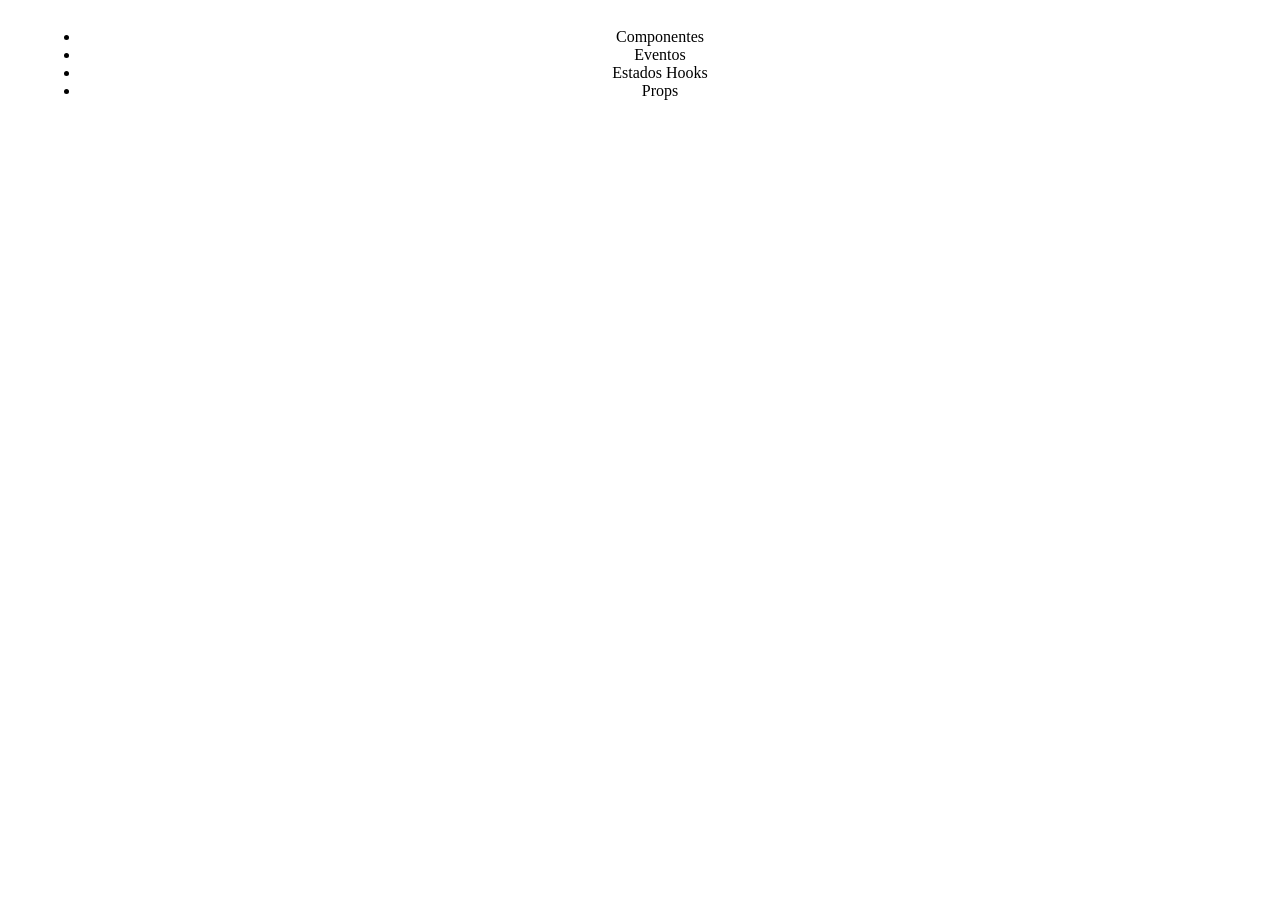
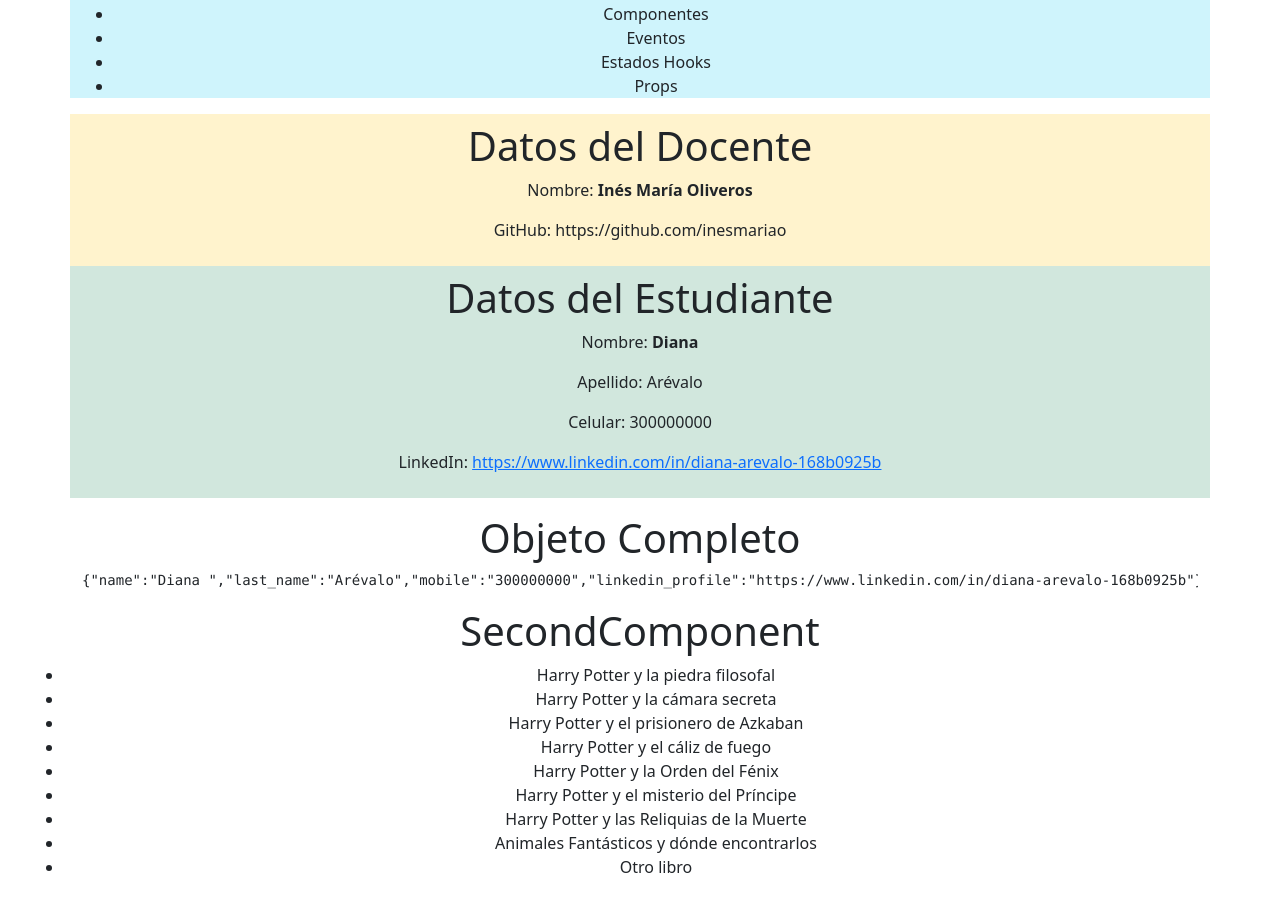
Before and after one commit to inesmariao/b3_practice_components_react, a React (Vite) app: page / in a window 1280 px wide. Shown: the part 190-1102 px from the top of the page. Before the commit the page ends 800 px from the top, so only its background shows below. Built offline with nearby package versions, Linux system fonts and the light colour scheme.

Commit message:
update MyFirstComponent and New component SecondComponent

```diff
--- a/index.html
+++ b/index.html
@@ -4,10 +4,12 @@
     <meta charset="UTF-8" />
     <link rel="icon" type="image/svg+xml" href="/vite.svg" />
     <meta name="viewport" content="width=device-width, initial-scale=1.0" />
+    <link href="https://cdn.jsdelivr.net/npm/bootstrap@5.3.3/dist/css/bootstrap.min.css" rel="stylesheet" integrity="sha384-QWTKZyjpPEjISv5WaRU9OFeRpok6YctnYmDr5pNlyT2bRjXh0JMhjY6hW+ALEwIH" crossorigin="anonymous">
     <title>Bootcamp 270</title>
   </head>
   <body>
     <div id="root"></div>
     <script type="module" src="/src/main.jsx"></script>
+    <script src="https://cdn.jsdelivr.net/npm/bootstrap@5.3.3/dist/js/bootstrap.bundle.min.js" integrity="sha384-YvpcrYf0tY3lHB60NNkmXc5s9fDVZLESaAA55NDzOxhy9GkcIdslK1eN7N6jIeHz" crossorigin="anonymous"></script>
   </body>
 </html>
--- a/src/App.jsx
+++ b/src/App.jsx
@@ -1,5 +1,6 @@
 import './App.css';
 import { MyFirstComponent } from './components/MyFirstComponent';
+import { SecondComponent } from './components/SecondComponent';
 
 function App() {
 
@@ -7,6 +8,7 @@ function App() {
     <>
       <h1>Fundamentos de React</h1>
       <MyFirstComponent />
+      <SecondComponent />
     </>
   )
 };
--- a/src/components/MyFirstComponent.jsx
+++ b/src/components/MyFirstComponent.jsx
@@ -1,8 +1,23 @@
 
 export const MyFirstComponent = () => {
+
+  const name = "Inés María Oliveros";
+
+  const github_profile = "https://github.com/inesmariao";
+
+  const student = {
+    name: "Diana ",
+    last_name: "Arévalo",
+    mobile: "300000000",
+    linkedin_profile: "https://www.linkedin.com/in/diana-arevalo-168b0925b"
+  };
+
+  console.log(student);
+
   return (
     <>
       <div>MyFirstComponent</div>
+      <div className="container bg-info-subtle mt-4">
         <h1>Temas de React</h1>
         <ul>
             <li>Componentes</li>
@@ -10,6 +25,23 @@ export const MyFirstComponent = () => {
             <li>Estados Hooks</li>
             <li>Props</li>
         </ul>
+      </div>
+      <div className="container bg-warning-subtle py-2">
+        <h1>Datos del Docente</h1>
+        <p>Nombre: <strong>{ name }</strong></p>
+        <p>GitHub: { github_profile } </p>
+      </div>
+      <div className="container bg-success-subtle py-2">
+        <h1>Datos del Estudiante</h1>
+        <p>Nombre: <strong>{ student.name }</strong></p>
+        <p>Apellido: { student.last_name } </p>
+        <p>Celular: { student.mobile } </p>
+        <p>LinkedIn: <a href={ student.linkedin_profile }>{ student.linkedin_profile }</a> </p>
+      </div>
+      <div className="container mt-2 pt-2">
+        <h1>Objeto Completo</h1>
+        <pre>{JSON.stringify(student)} </pre>
+      </div>
     </>
   )
 }
--- /dev/null
+++ b/src/components/SecondComponent.jsx
@@ -0,0 +1,30 @@
+
+export const SecondComponent = () => {
+
+  const books = [
+    "Harry Potter y la piedra filosofal",
+    "Harry Potter y la cámara secreta",
+    "Harry Potter y el prisionero de Azkaban",
+    "Harry Potter y el cáliz de fuego",
+    "Harry Potter y la Orden del Fénix",
+    "Harry Potter y el misterio del Príncipe",
+    "Harry Potter y las Reliquias de la Muerte",
+    "Animales Fantásticos y dónde encontrarlos",
+    "Otro libro"
+  ];
+
+  return (
+    <>
+      <h1>SecondComponent</h1>
+      <div>
+        <ul>
+          {
+            books.map((book, index) => {
+              return <li key={ index }> { book } </li>
+            })
+          }
+        </ul>
+      </div>
+    </>
+  )
+}
```
Lines whose indentation alone changed are shown as unchanged.
